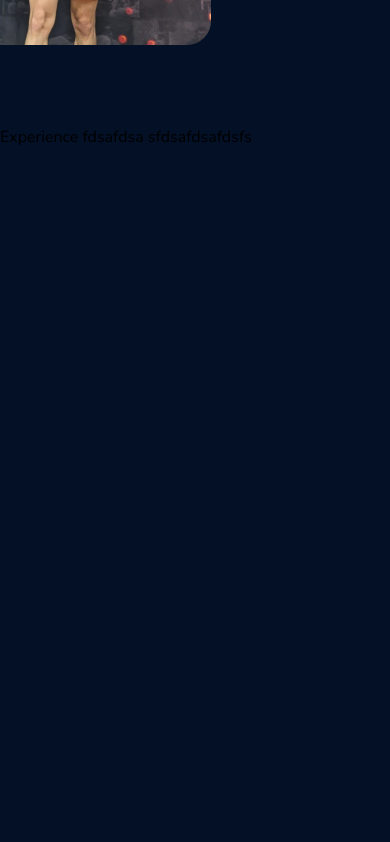
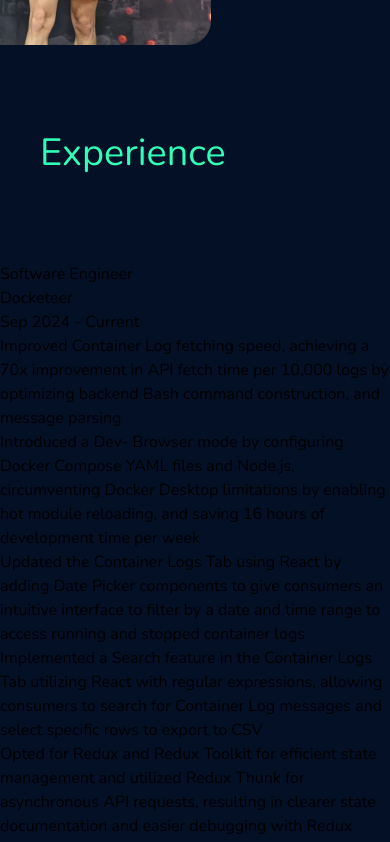
Before and after one commit to Cris-Morales/Cris-Morales-Portfolio-Website, a Next.js app: page / in a window 390 px wide. Shown: the part 2720-3562 px from the top of the page. Built offline with nearby package versions, Linux system fonts and the light colour scheme.

Commit message:
added symantic-ish html for experience section, using the types and data i created in the lib folder. confired it works without a problem. CSS for mobile incoming for experience.

```diff
--- a/app/globals.css
+++ b/app/globals.css
@@ -93,24 +93,3 @@ a[class*="active"] .navLine {
   box-shadow:
     0px 0px 0.75rem 2px #52FFC2;
 }
-
-.one {
-  grid-column: 3/5;
-  grid-row: 1/2;
-  grid-column-start: 1;
-  grid-row-start: 1;
-}
-
-.two {
-  grid-column: 3/5;
-  grid-row: 1/2;
-  grid-column-start: 5;
-  grid-row-start: 3;
-}
-
-.three {
-  grid-column: 3/5;
-  grid-row: 1/2;
-  grid-column-start: 1;
-  grid-row-start: 5;
-}
--- a/app/ui/experience/Experience.tsx
+++ b/app/ui/experience/Experience.tsx
@@ -1,13 +1,53 @@
+import { experience } from "@/app/lib/portfolioData"
+import { experienceData } from "@/app/lib/types"
 
 export default function Experience() {
 
     return (
-        <section id='experience' className="h-section">
-            <div>
+        <section id='experience' className="h-fit flex flex-col gap-20">
+            <h3 className='text-primary text-3xl ml-10'>
                 Experience
-                fdsafdsa
-                sfdsafdsafdsfs
-            </div>
+            </h3>
+            {experience.map((experienceData: experienceData) => {
+                return (
+                    <article>
+                        <h4>
+                            {experienceData.title}
+                        </h4>
+                        <div>
+                            <h5>{experienceData.company}</h5>
+                            <h5>{experienceData.timerange}</h5>
+                        </div>
+                        <ul>
+                            {experienceData.bullets.map((bullet: string) => {
+                                return (
+                                    <li>
+                                        <p>
+                                            {bullet}
+                                        </p>
+                                    </li>
+                                )
+                            })}
+                        </ul>
+                        {experienceData.expandedBullets &&
+                            <div>
+                                EXPANDED BULLETS
+                                <ul>
+                                    {experienceData.expandedBullets.map((bullet: string) => {
+                                        return (
+                                            <li>
+                                                <p>
+                                                    {bullet}
+                                                </p>
+                                            </li>
+                                        )
+                                    })}
+                                </ul>
+                            </div>
+                        }
+                    </article>
+                )
+            })}
         </section>
     )
 }
--- a/app/ui/hero/Hero.tsx
+++ b/app/ui/hero/Hero.tsx
@@ -33,7 +33,7 @@ export default function Hero() {
                         )
                     })}
                 </div>
-                <a className="text-dark-text font-bold text-xl bg-primary rounded-xl h-32 p-3" href='#contact'>
+                <a className="text-dark-text font-bold text-xl bg-primary rounded-xl h-32 p-3 iconGlow" href='#contact'>
                     Work with Me!
                 </a>
             </div>
```
